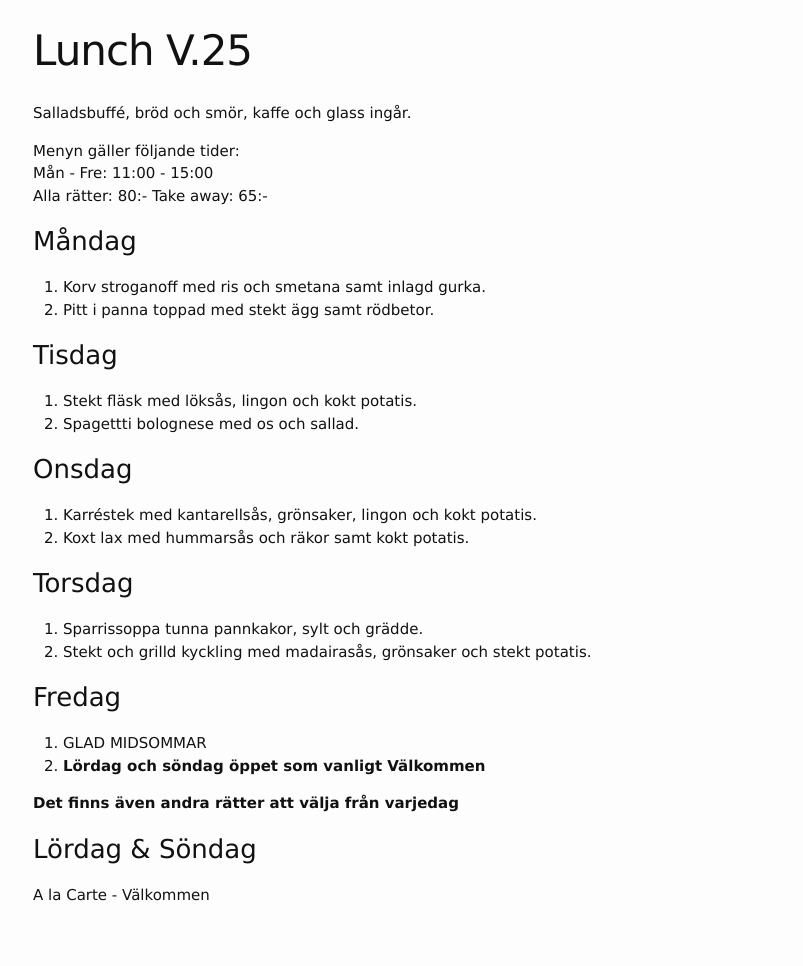
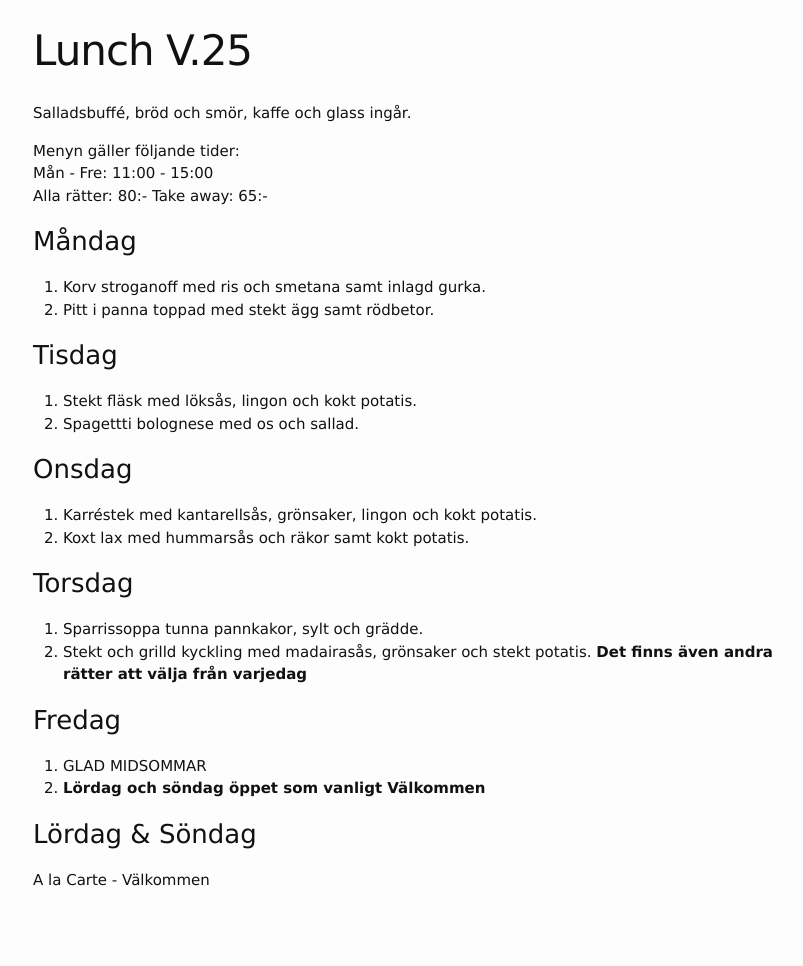
Before and after one commit to FarInn62/farinn62.github.io, a Jekyll site: the page built from lunch.md, in a window 1280 px wide. Shown: the whole page, without its empty margins (237-1040 px from the left). Built offline with Jekyll 4.4.1, drawn with Linux system fonts in a browser that asks for light colours.

```diff
--- a/lunch.md
+++ b/lunch.md
@@ -30,13 +30,14 @@ Alla rätter: 80:- Take away: 65:-
 ### Torsdag
  1. Sparrissoppa tunna pannkakor, sylt och grädde.
  2. Stekt och grilld kyckling med madairasås, grönsaker och stekt potatis.
+ **Det finns även andra rätter att välja från varjedag**
 
 ### Fredag
 
 1. GLAD MIDSOMMAR
 2. **Lördag och söndag öppet som vanligt Välkommen**
 
-  **Det finns även andra rätter att välja från varjedag**
+
 
 ### Lördag & Söndag
 A la Carte - Välkommen
```
